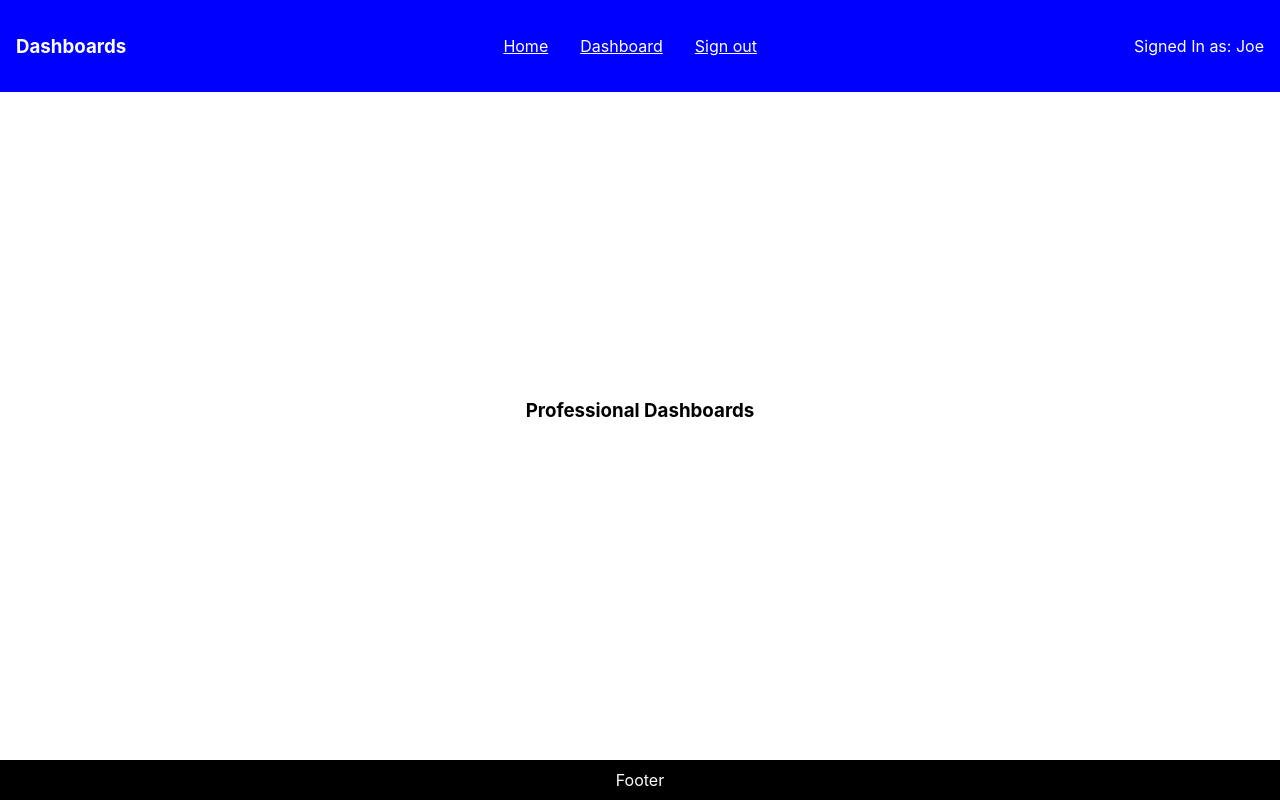
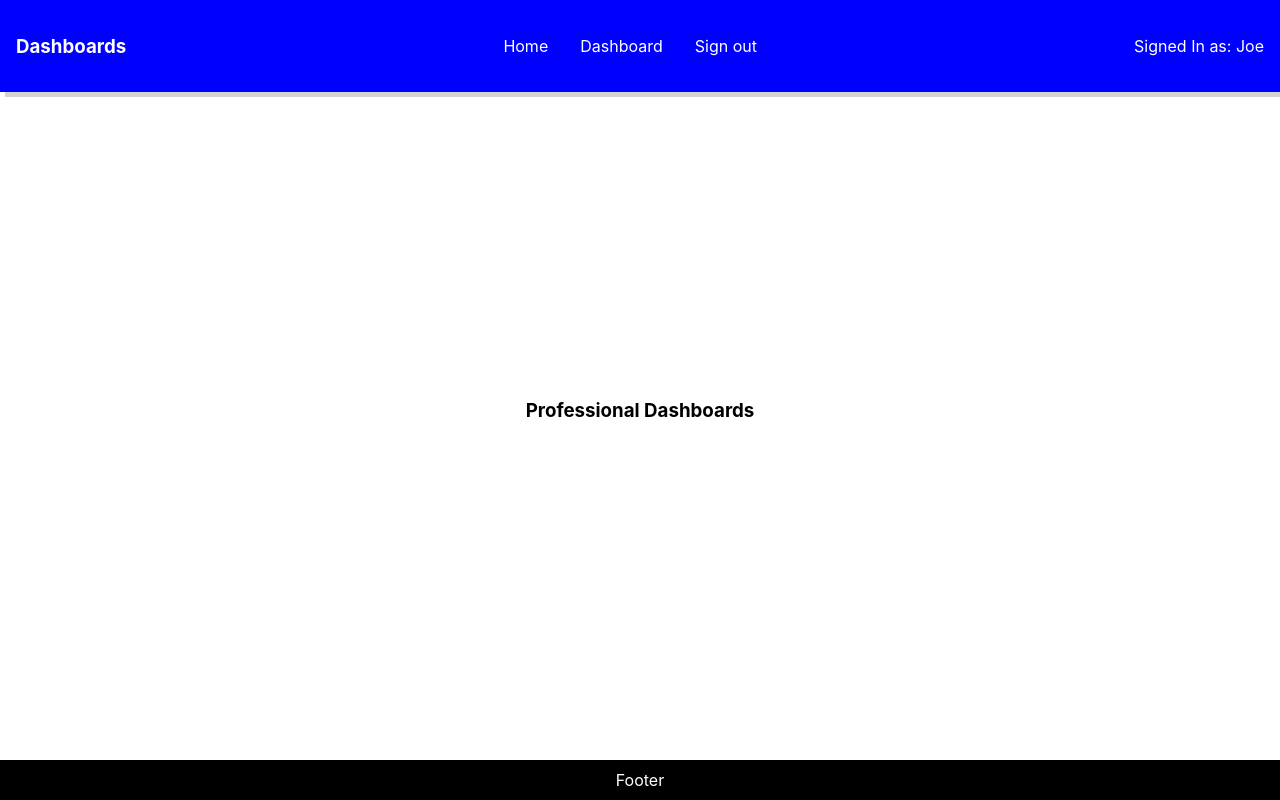
Before and after one commit to SHUBV92/dashboards, a React (Create React App) app: page / in a window 1280 px wide. Built offline with nearby package versions, Linux system fonts and the light colour scheme; no server answers.

Commit message:
Updated: Navbar styling

```diff
--- a/src/containers/NavBar/NavBar.styles.ts
+++ b/src/containers/NavBar/NavBar.styles.ts
@@ -37,6 +37,7 @@ export const NavContainer = styled.div`
     padding: 1rem;
     justify-content: space-between;
     color: white;
+    box-shadow: 5px 5px lightgray;
 `
 
 export const NavLinks = styled.div`
@@ -47,6 +48,8 @@ export const NavLinks = styled.div`
     a {
         color: white;
         padding: 1rem;
+        text-decoration: none;
+
     }
 `
 
--- a/src/containers/NavBar/NavBar.tsx
+++ b/src/containers/NavBar/NavBar.tsx
@@ -5,8 +5,6 @@ import { useSelector } from 'react-redux';
 
 const NavBar = () => {
   const currentUser = useSelector((state: RootState) => state.currentUser.name);
-
-  console.log('Current User from navbar', currentUser);
 
   return (
     <Row>
```
